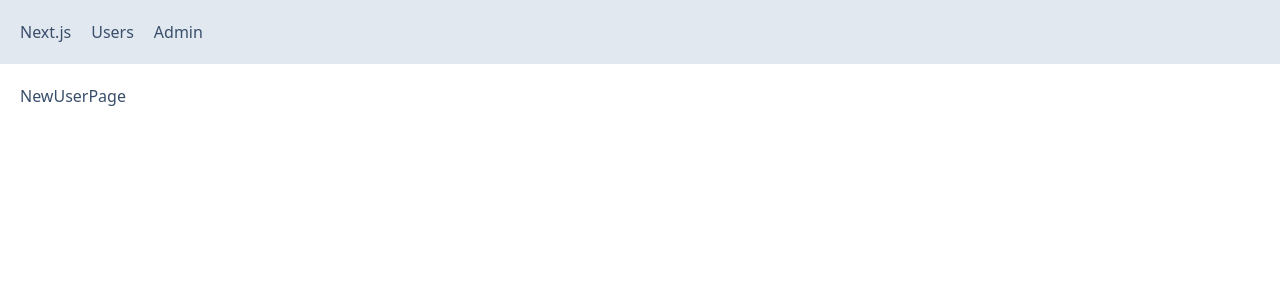
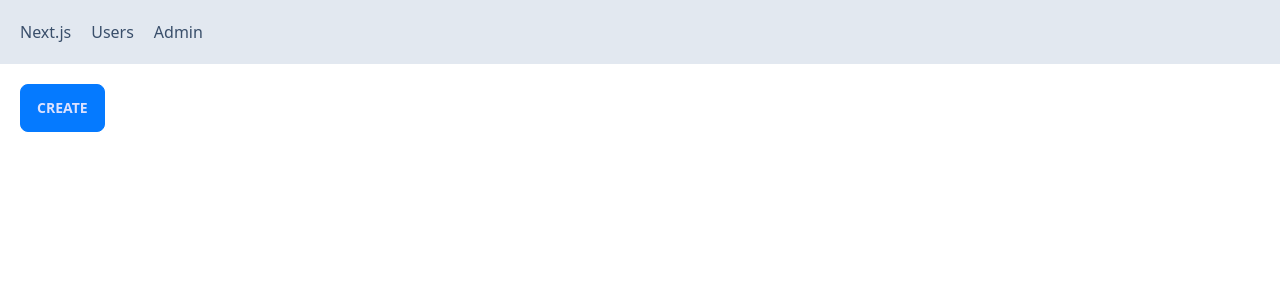
Before and after one commit to muzziewuzzie/next-tutorial, a Next.js app: page /users/new in a window 1280 px wide. Shown: the top 300 px of the page. Built offline with nearby package versions, Linux system fonts and the light colour scheme.

Commit message:
loading page

```diff
--- /dev/null
+++ b/app/loading.tsx
@@ -0,0 +1,7 @@
+import React from "react";
+
+const Loading = () => {
+  return <span className="loading loading-spinner loading-md"></span>;
+};
+
+export default Loading;
--- a/app/users/new/page.tsx
+++ b/app/users/new/page.tsx
@@ -1,7 +1,15 @@
+"use client";
+import { useRouter } from "next/navigation";
 import React from "react";
 
 const NewUserPage = () => {
-  return <div>NewUserPage</div>;
+  const router = useRouter();
+
+  return (
+    <button className="btn btn-primary" onClick={() => router.push("/users")}>
+      Create
+    </button>
+  );
 };
 
 export default NewUserPage;
--- a/app/users/page.tsx
+++ b/app/users/page.tsx
@@ -1,5 +1,6 @@
-import React from "react";
+import React, { Suspense } from "react";
 import UserTable from "./UserTable";
+import Link from "next/link";
 
 interface Props {
   searchParams: { sortOrder: string };
@@ -9,7 +10,12 @@
   return (
     <>
       <h1>Users</h1>
-      <UserTable sortOrder={sortOrder} />
+      <Link href="/users/new" className="btn">
+        New User
+      </Link>
+      <Suspense fallback={<p>Loading...</p>}>
+        <UserTable sortOrder={sortOrder} />
+      </Suspense>
     </>
   );
 };
```
